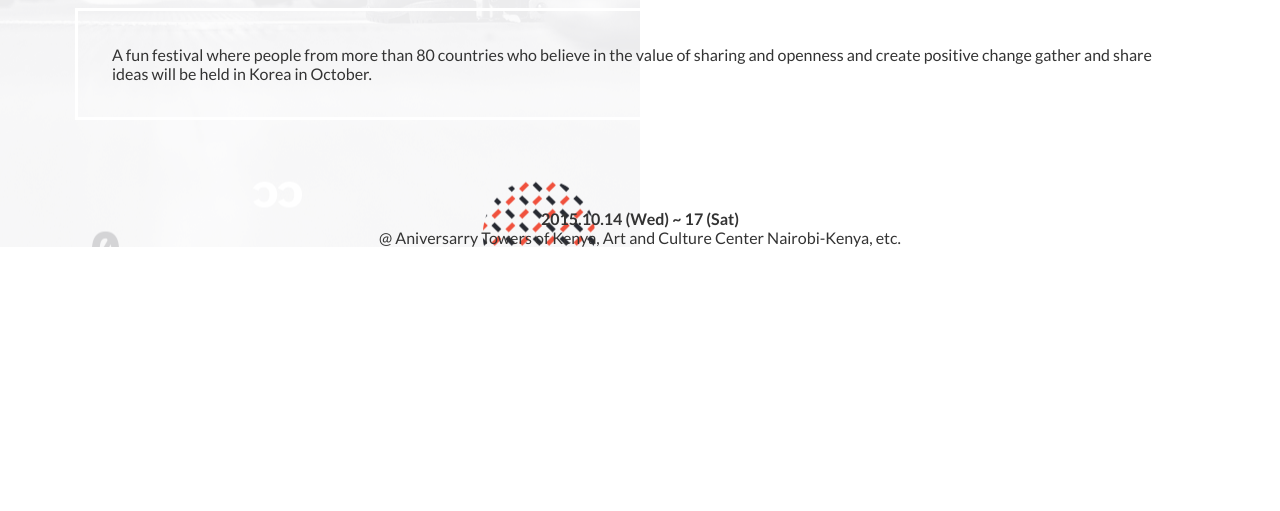
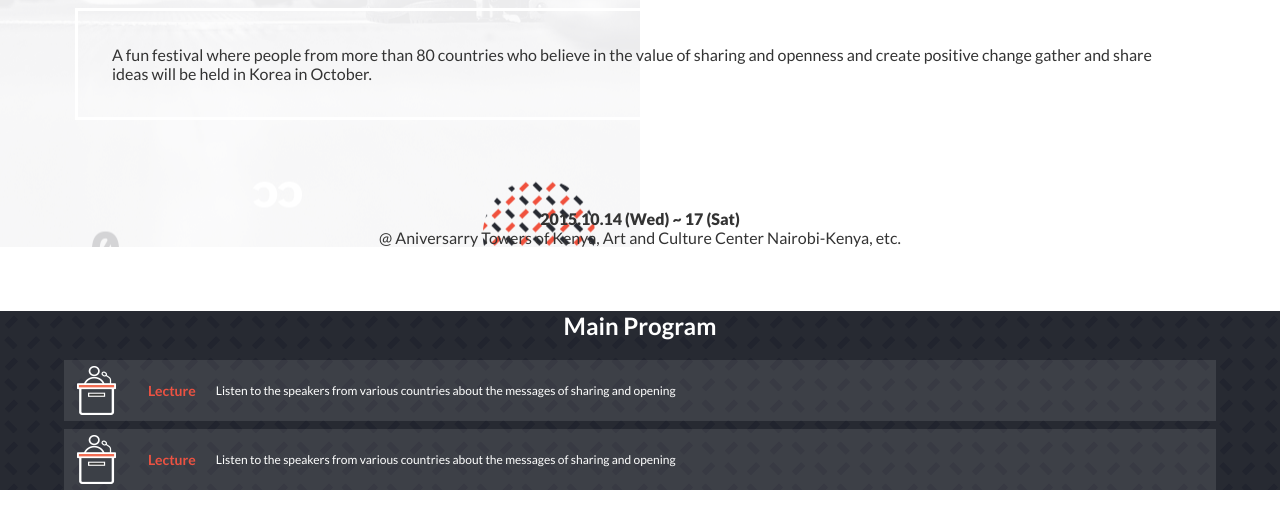
Before and after one commit to SimonGideon/UN-Refugee-global-Summit, a website: page index.html in a window 1280 px wide. Shown: the part 289-800 px from the top of the page. Drawn offline with Linux system fonts and the light colour scheme.

Commit message:
Add Main Program section

```diff
--- a/index.html
+++ b/index.html
@@ -39,6 +39,7 @@
         </ul>
       </nav>
     </header>
+    <!-- intro-section -->
     <section class="intro">
       <div class="hero-section">
         <div class="intro-text">
@@ -58,7 +59,23 @@
         </div>
       </div>
     </section>
-
+    <!-- main-program -->
+    <section class="main-program">
+      <div class="program-heading">
+        <h1>Main Program</h1>
+        <span></span>
+      </div>
+      <div class="program-1 program">
+        <span><img class="program-ico" src="./images/program_01.png" alt="lecture"></span>
+        <p>Lecture</p>
+        <span class="description">Listen to the speakers from various countries about the messages of sharing and opening</span>
+      </div>
+      <div class="program-2 program">
+        <span><img class="program-ico" src="./images/program_01.png" alt="lecture"></span>
+        <p>Lecture</p>
+        <span class="description">Listen to the speakers from various countries about the messages of sharing and opening</span>
+      </div>
+    </section>
     <script src="./javascript/script.js"></script>
   </body>
 </html>
--- a/styles.css
+++ b/styles.css
@@ -1,11 +1,11 @@
-@import url('https://fonts.googleapis.com/css2?family=Lato:wght@100;300;400;700;900&family=Roboto:ital,wght@1,100;1,400&display=swap');
+@import url("https://fonts.googleapis.com/css2?family=Lato:wght@100;300;400;700;900&family=Roboto:ital,wght@1,100;1,400&display=swap");
 
-body{
+body {
   box-sizing: border-box;
   font-family: Lato, sans-serif;
   padding: 0;
   margin: 0;
-    color: #333;;
+  color: #333;
 }
 
 /*Resets */
@@ -13,6 +13,7 @@ body{
   --primaryColor: #272a31;
   --secondaryColor: #d3d3d3;
   --concentColor: #ec5242;
+  --txtColor: #ffffff;
 }
 
 /* Mobile starts here */
@@ -34,7 +35,7 @@ body{
 
 header {
   width: 100%;
-    background-color: white;
+  background-color: var(--txtColor);
   top: 0;
 }
 
@@ -60,7 +61,7 @@ header {
   color: var(--concentColor);
 }
 
-.intro-text > *{
+.intro-text > * {
   margin-bottom: 1px;
 }
 
@@ -75,7 +76,7 @@ header {
 }
 
 .hero-paragraph {
-    border: 3px solid white;
+  border: 3px solid var(--txtColor);
   margin: 5% 0.97%;
   font-size: 1rem;
 }
@@ -94,5 +95,40 @@ header {
 }
 
 .date {
+  font-weight: 900;
+}
+
+/* main-program section */
+.main-program {
+    background-image: url(./images/pattern_bg.png);
+  background-repeat: repeat;
+  background-color: rgb(39, 42, 50);
+}
+
+.program {
+    color: var(--txtColor);
+    display: flex;
+    gap: 20px;
+    width: 100%;
+    margin: auto;
+    height: auto;
+    background: rgba(255, 255, 255, 0.1);
+    width: 90%;
+    align-items: center;
+    margin-top: 8px;
+}
+
+.program p {
+    color: var(--concentColor);
+    font-size: 14px;
     font-weight: bold;
 }
+
+.description {
+    font-size: 0.75rem;
+}
+
+.program-heading {
+    text-align: center;
+    color: var(--txtColor);
+}
```
Also changed, not shown: images/pattern_bg.png (added), images/program_01.png (added). Lines whose indentation alone changed are shown as unchanged.
